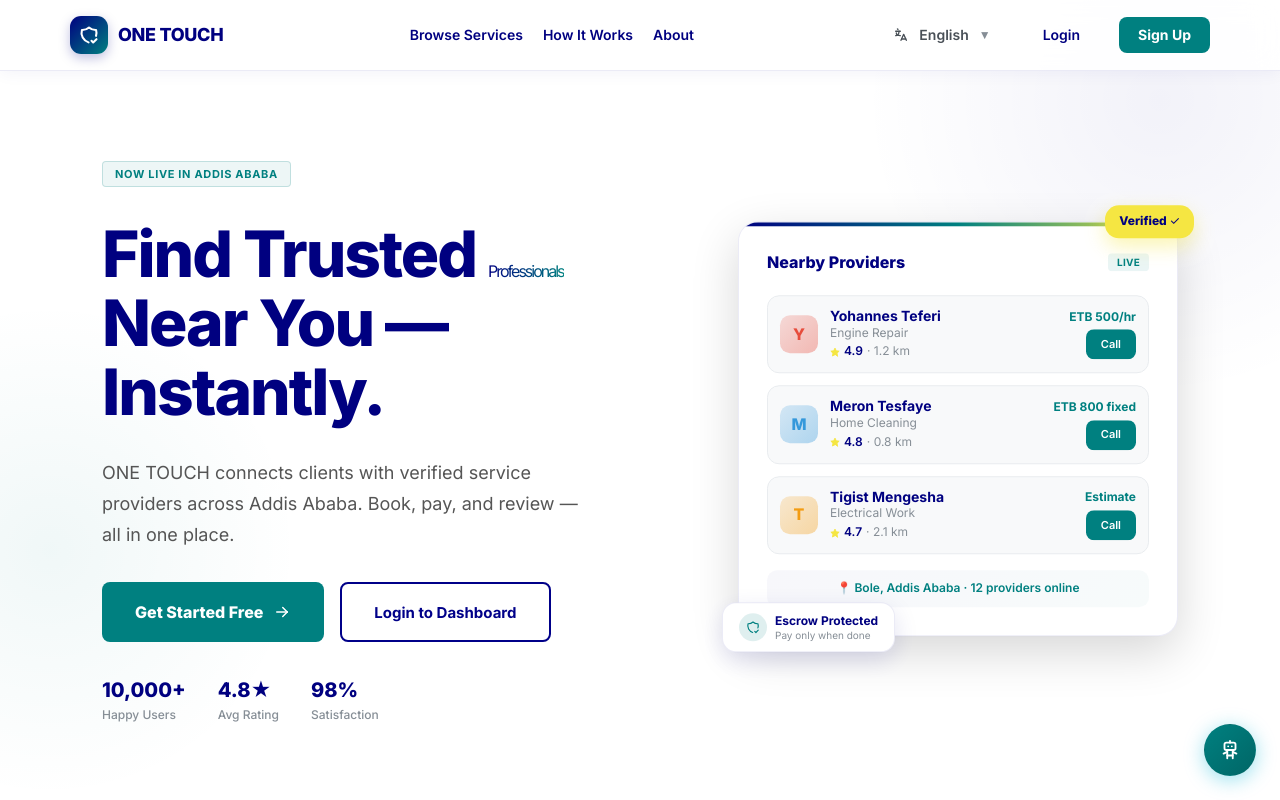
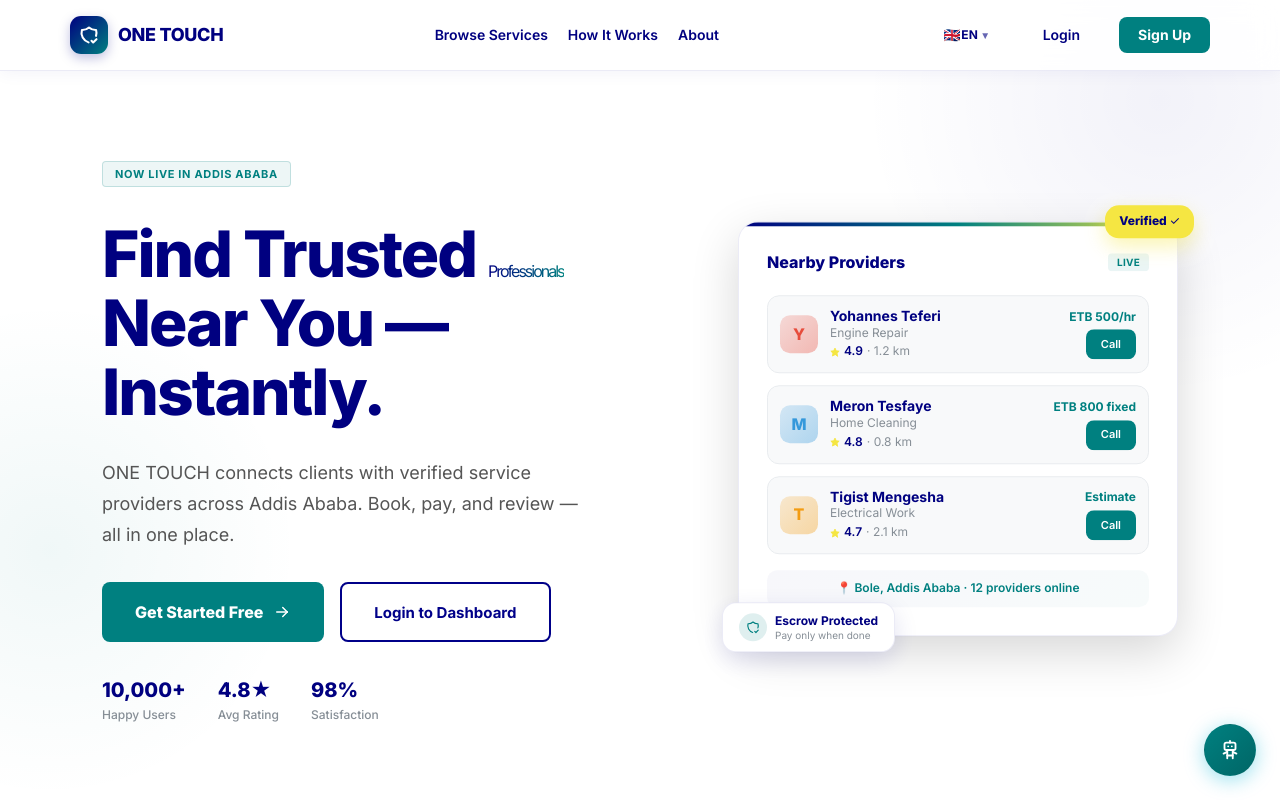
Before and after one commit to hedishafi/ONE-TOUCH, a React (Vite) app: page / in a window 1280 px wide. Shown: the top 800 px of the page. Built offline with nearby package versions, Linux system fonts and the light colour scheme.

Commit message:
feat(LanguageSwitcher): refactor language switcher component for improved UI and functionality

```diff
--- a/src/components/LanguageSwitcher.tsx
+++ b/src/components/LanguageSwitcher.tsx
@@ -1,5 +1,5 @@
-import { Button, Group, Text, Popover, Stack, Box, useMantineTheme } from '@mantine/core';
-import { IconLanguage, IconCheck } from '@tabler/icons-react';
+import { Button, Group, Text, Popover, Stack, Box } from '@mantine/core';
+import { IconCheck } from '@tabler/icons-react';
 import { useTranslation } from 'react-i18next';
 import { useState } from 'react';
 import { storage, STORAGE_KEYS } from '../utils/storage';
@@ -8,7 +8,6 @@ import { SUPPORTED_LANGUAGES } from '../utils/constants';
 export function LanguageSwitcher() {
   const { i18n } = useTranslation();
   const [opened, setOpened] = useState(false);
-  const theme = useMantineTheme();
 
   const handleChange = (code: string) => {
     i18n.changeLanguage(code);
@@ -19,45 +18,60 @@ export function LanguageSwitcher() {
 
   const current = SUPPORTED_LANGUAGES.find(l => l.code === i18n.language) ?? SUPPORTED_LANGUAGES[0];
 
+  // Map codes to short forms and flags
+  const shortCodeMap: Record<string, string> = {
+    'en': 'EN',
+    'am': 'AM',
+    'om': 'OR',
+  };
+
   return (
-    <Popover position="bottom-end" withArrow shadow="md" radius="md" opened={opened} onChange={setOpened}>
+    <Popover position="bottom-end" withArrow shadow="md" radius="12" opened={opened} onChange={setOpened}>
       <Popover.Target>
         <Button
           variant="subtle"
-          color="dark"
           size="sm"
-          leftSection={<IconLanguage size={16} />}
-          rightSection={<Text size="xs" c="dimmed">▼</Text>}
           onClick={() => setOpened(!opened)}
           style={{
+            color: '#000080',
+            fontWeight: 700,
+            fontSize: 13,
+            padding: '6px 12px',
+            height: 'auto',
+            letterSpacing: '0.5px',
             transition: 'all 0.2s ease',
-            backgroundColor: opened ? 'rgba(0, 128, 128, 0.08)' : 'transparent',
-            color: '#495057',
+            backgroundColor: opened ? 'rgba(0, 128, 128, 0.1)' : 'transparent',
+            border: `1px solid ${opened ? 'rgba(0, 128, 128, 0.3)' : 'transparent'}`,
+            borderRadius: '8px',
+            display: 'flex',
+            alignItems: 'center',
+            gap: '6px',
           }}
         >
-          {current.label}
+          <Text size="sm">{current.flag}</Text>
+          <Text size="xs" fw={700} style={{ letterSpacing: '0.3px' }}>
+            {shortCodeMap[current.code] || current.code.toUpperCase()}
+          </Text>
+          <Text size="10px" style={{ opacity: 0.6, marginLeft: '2px' }}>▼</Text>
         </Button>
       </Popover.Target>
-      <Popover.Dropdown p="sm">
-        <Stack gap="xs" maw={240}>
-          <Text size="xs" fw={600} c="dimmed" tt="uppercase" style={{ letterSpacing: '0.5px' }}>
-            Select Language
-          </Text>
+      <Popover.Dropdown p="md" style={{ minWidth: '140px' }}>
+        <Stack gap="6px">
           {SUPPORTED_LANGUAGES.map(lang => (
             <Box
               key={lang.code}
-              p="xs"
+              p="8px 12px"
               style={{
                 borderRadius: '8px',
                 cursor: 'pointer',
                 transition: 'all 0.15s ease',
-                backgroundColor: i18n.language === lang.code ? 'rgba(0, 128, 128, 0.1)' : 'transparent',
-                border: i18n.language === lang.code ? '1px solid #008080' : '1px solid transparent',
+                backgroundColor: i18n.language === lang.code ? 'rgba(0, 128, 128, 0.15)' : 'transparent',
+                border: i18n.language === lang.code ? '1px solid #008080' : '1px solid rgba(0,0,137,0.1)',
               }}
               onClick={() => handleChange(lang.code)}
               onMouseEnter={(e) => {
                 if (i18n.language !== lang.code) {
-                  (e.currentTarget as HTMLElement).style.backgroundColor = 'rgba(0, 128, 128, 0.05)';
+                  (e.currentTarget as HTMLElement).style.backgroundColor = 'rgba(0, 128, 128, 0.08)';
                 }
               }}
               onMouseLeave={(e) => {
@@ -66,17 +80,12 @@ export function LanguageSwitcher() {
                 }
               }}
             >
-              <Group justify="space-between" gap="xs">
-                <Group gap="xs">
-                  <Text size="sm">{lang.flag}</Text>
-                  <div>
-                    <Text size="sm" fw={500} c={i18n.language === lang.code ? '#008080' : 'black'}>
-                      {lang.label}
-                    </Text>
-                    <Text size="xs" c="dimmed">
-                      {lang.nativeLabel}
-                    </Text>
-                  </div>
+              <Group justify="space-between" gap="sm">
+                <Group gap="8px">
+                  <Text size="md">{lang.flag}</Text>
+                  <Text size="sm" fw={600} c={i18n.language === lang.code ? '#008080' : '#000080'}>
+                    {shortCodeMap[lang.code] || lang.code.toUpperCase()}
+                  </Text>
                 </Group>
                 {i18n.language === lang.code && (
                   <IconCheck size={16} color="#008080" style={{ minWidth: '16px' }} />
```
